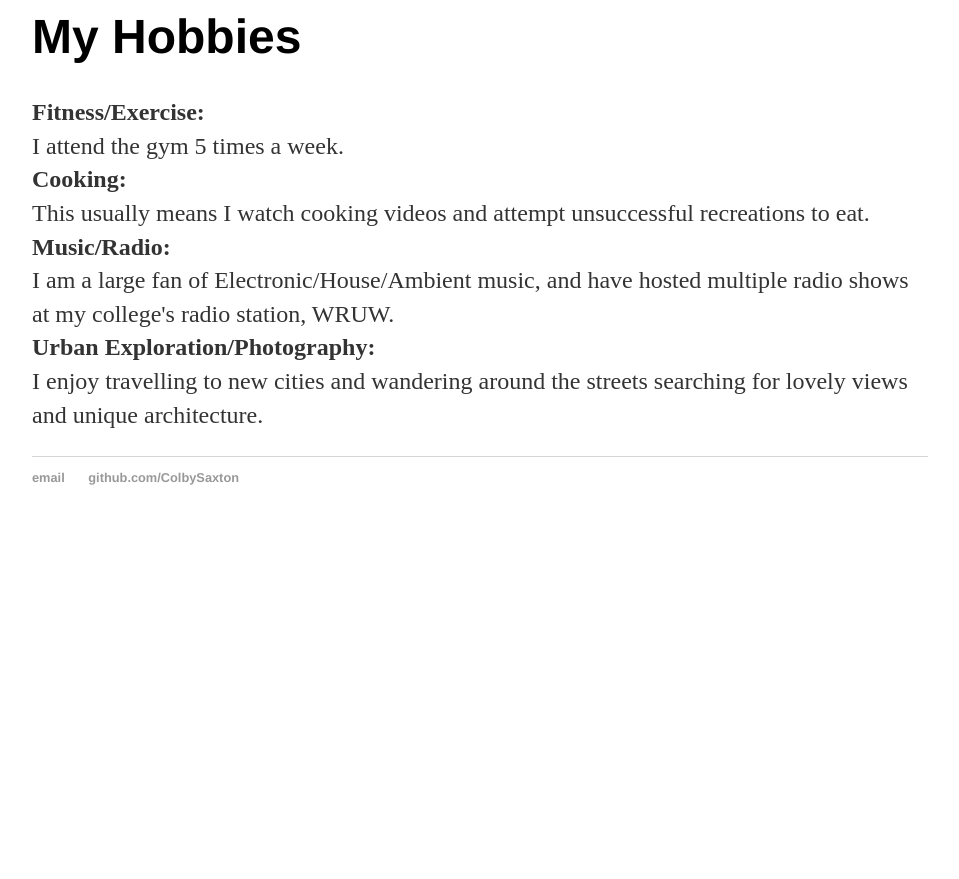
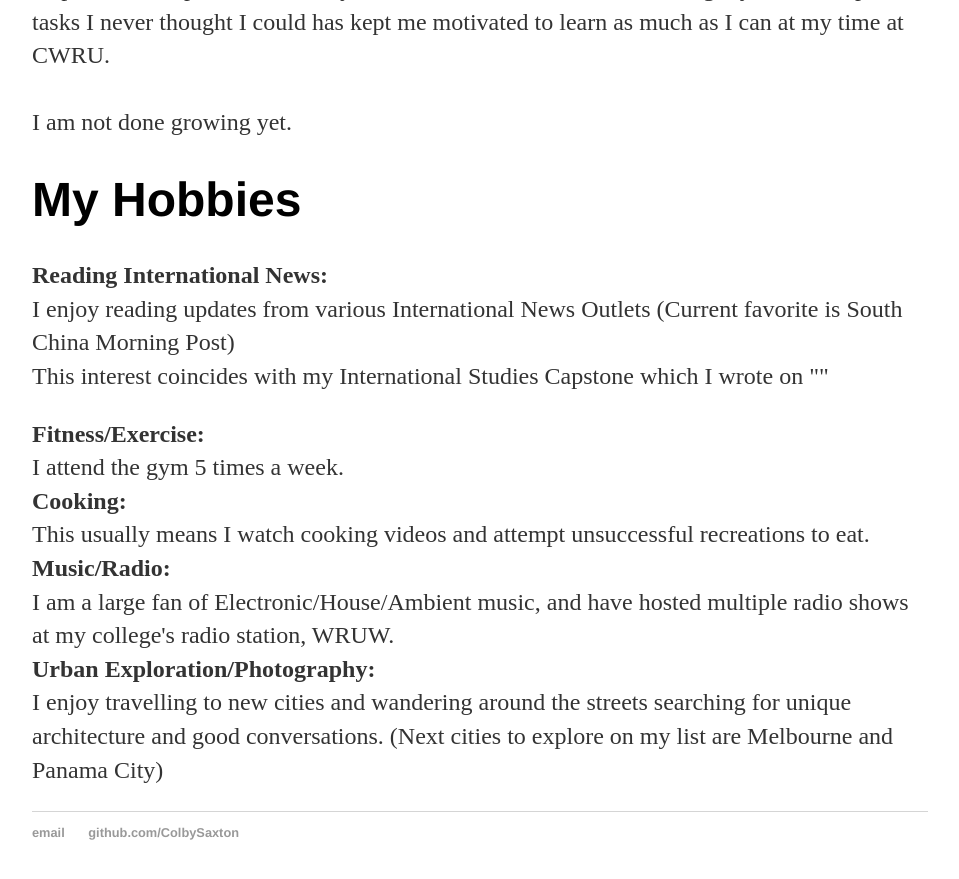
Before and after one commit to ColbySaxton/ColbySaxton.github.io, a Jekyll site: the page built from About/index.html, in a window 1280 px wide and 900 px high, scrolled down 1619 px. Shown: the top 879 px of the window, without its empty margins (160-1119 px from the left). Built offline with Jekyll 4.4.1, drawn with Linux system fonts in a browser that asks for light colours; before the commit the page ends 2164 px from its top, so only the background shows below that.

Commit message:
changed about pic

```diff
--- a/About/index.html
+++ b/About/index.html
@@ -4,7 +4,7 @@
 ---
 <div class="blurb">
 	<div class="col-sm-4">
-	<img class="img-circle avatar" alt="Colby Saxton SF" src="ColbySaxtonFancySmall.jpg">
+	<img class="img-circle avatar" alt="Colby Saxton SF" src="ColbySaxtonFancyMediumCropped.jpg">
 	</div>
 	<h1>My Story</h1>
 	<p>My whole life, I grew up in Diverse Central New Jersey surrounded by New York, Philadelphia and the Jersey Shore. I attended a Private Boarding Highschool, The Peddie School, where I was exposed to my interests in Computer Science as a participant on the Robotics Team for 3 years. There I found success as my team won 2nd in our regional tournaments my Junior and Senior years. Additonally, surrounded by students of various backgrounds and cultures, this school is where the seeds of my International Studies academic interests began.
@@ -16,6 +16,9 @@
 	<br>I am not done growing yet.
 	</p>
 	<h1>My Hobbies</h1>
+	<p><strong>Reading International News: </strong>
+	<br>I enjoy reading updates from various International News Outlets (Current favorite is South China Morning Post)
+	<br>This interest coincides with my International Studies Capstone which I wrote on ""
 	<p><strong>Fitness/Exercise: </strong>
 	<br>I attend the gym 5 times a week.
 	<br><strong>Cooking: </strong>
@@ -23,6 +26,6 @@
 	<br><strong>Music/Radio: </strong>
 	<br>I am a large fan of Electronic/House/Ambient music, and have hosted multiple radio shows at my college's radio station, WRUW.
 	<br><strong>Urban Exploration/Photography: </strong>
-	<br>I enjoy travelling to new cities and wandering around the streets searching for lovely views and unique architecture.
+	<br>I enjoy travelling to new cities and wandering around the streets searching for unique architecture and good conversations. (Next cities to explore on my list are Melbourne and Panama City)
 	</p>
 </div><!-- /.blurb -->
```
Also changed, not shown: About/ColbySaxtonFancyMediumCropped.jpg (added).
